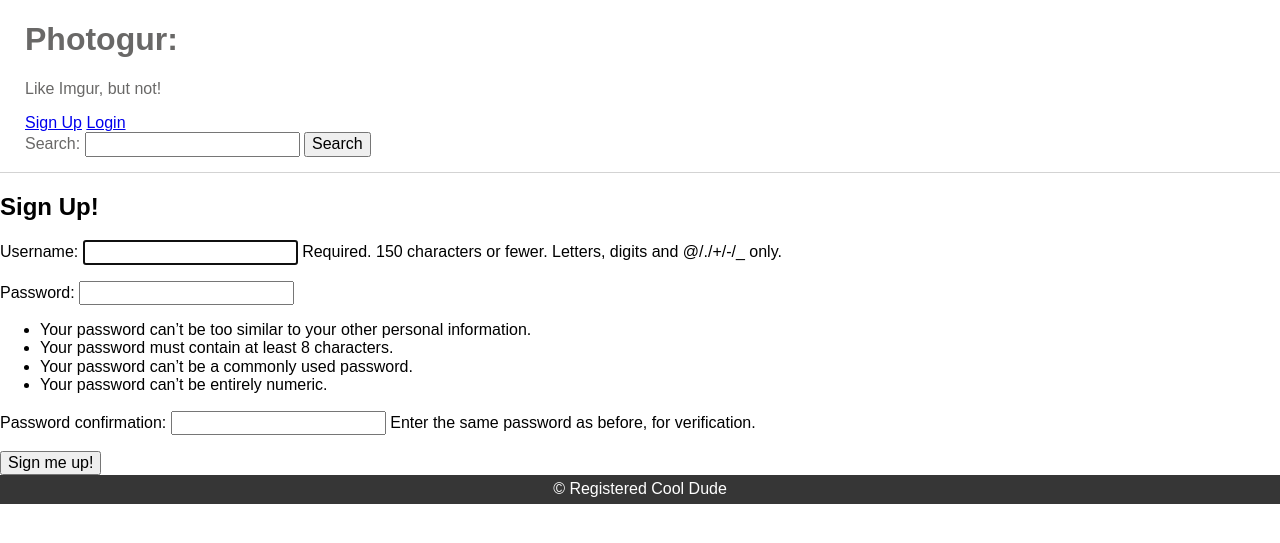
After one commit to BrodyCur/photogur, a Django app: page /signup/ in a window 1280 px wide. The commit adds this page. Shown: the top 543 px of the page. Run offline with Django 3.2, Linux system fonts and the light colour scheme.

Commit message:
added user to picture relationship

```diff
--- a/photogur/photogur/models.py
+++ b/photogur/photogur/models.py
@@ -1,9 +1,11 @@
 from django.db import models
+from django.contrib.auth.models import User
 
 class Picture(models.Model):
   title = models.CharField(max_length=255)
   artist = models.CharField(max_length=255)
   url = models.CharField(max_length=255)
+  user = models.ForeignKey(User, on_delete=models.CASCADE, related_name='pictures')
 
   def __str__(self):
     return self.title
--- a/photogur/photogur/templates/base.html
+++ b/photogur/photogur/templates/base.html
@@ -16,7 +16,8 @@
     {% if request.user.is_authenticated %}
       <a href="{% url 'logout' %}">Logout</a>
     {% else %}
-      <a href="{% url 'login' %}">Login</a>
+    <a href="{% url 'signup' %}">Sign Up</a>
+    <a href="{% url 'login' %}">Login</a>
     {% endif %}
 
     <form class="search-bar" action="{% url 'picture_search' %}" method="get">
--- /dev/null
+++ b/photogur/photogur/templates/signup.html
@@ -0,0 +1,9 @@
+{% extends 'base.html' %}
+{% block content %}
+  <h2>Sign Up!</h2>
+  <form action="{% url 'signup' %}" method="POST">
+    {% csrf_token %}
+    {{ form.as_p }}
+    <button type="submit">Sign me up!</button>
+  </form>
+{% endblock %}
--- a/photogur/photogur/urls.py
+++ b/photogur/photogur/urls.py
@@ -15,7 +15,7 @@ Including another URLconf
 """
 from django.contrib import admin
 from django.urls import path
-from photogur.views import pictures_page, picture_show, root, picture_search, create_comment, login_view, logout_view
+from photogur.views import pictures_page, picture_show, root, picture_search, create_comment, login_view, logout_view, signup
 
 urlpatterns = [
     path('', root),
@@ -25,5 +25,6 @@ urlpatterns = [
     path('search', picture_search, name='picture_search'),
     path('comments/new', create_comment, name='create_comment'),
     path('login/', login_view, name='login'),
-    path('logout/', logout_view, name='logout')
+    path('logout/', logout_view, name='logout'),
+    path('signup/', signup, name='signup')
 ]
--- a/photogur/photogur/views.py
+++ b/photogur/photogur/views.py
@@ -5,6 +5,7 @@ from photogur.models import Picture, Comment
 from django.views.decorators.http import require_http_methods
 from photogur.forms import LoginForm
 from django.contrib.auth import authenticate, login, logout
+from django.contrib.auth.forms import UserCreationForm
 
 def root(request):
   return HttpResponseRedirect('/pictures')
@@ -69,3 +70,19 @@ def login_view(request):
 def logout_view(request):
   logout(request)
   return redirect('home')
+
+def signup(request):
+  if request.method == 'POST':
+    form = UserCreationForm(request.POST)
+    if form.is_valid():
+      form.save()
+      username = form.cleaned_data.get('username')
+      raw_password = form.cleaned_data.get('password1')
+      user = authenticate(username=username, password=raw_password)
+      login(request, user)
+      return redirect('home')
+  else:
+    form = UserCreationForm()
+
+  response = render(request, 'signup.html', {'form': form})
+  return HttpResponse(response)
```
Also changed, not shown: photogur/photogur/migrations/0003_picture_user.py (added).
